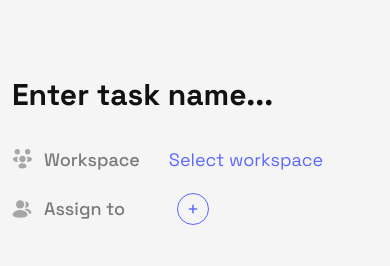
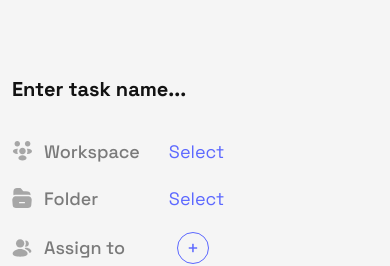
Before and after one commit to gyenabubakar/tasksheet-app, a Next.js app: page /app/new-task in a window 390 px wide. Shown: the part 139-405 px from the top of the page. Built offline with nearby package versions, Linux system fonts and the light colour scheme.

Commit message:
input fields responsiveness fix

```diff
--- a/pages/app/new-task.tsx
+++ b/pages/app/new-task.tsx
@@ -1,17 +1,22 @@
 import Head from 'next/head';
 import React, { FormEvent, useEffect, useState } from 'react';
 import Image from 'next/image';
+import ReactTooltip from 'react-tooltip';
 
 import { DropdownItem, PageWithLayout, TaskPriority } from '~/assets/ts/types';
 import Navigation from '~/components/common/Navigation';
 import iconPeople from '~/assets/icons/task/people.svg';
 import iconWorkspace from '~/assets/icons/task/workspace.svg';
+import iconFolder from '~/assets/icons/task/folder.svg';
 import Dropdown from '~/components/workspace/Dropdown';
 import DropdownMultiple from '~/components/workspace/DropdownMultiple';
-import ReactTooltip from 'react-tooltip';
 
 interface Assignee extends DropdownItem {
   avatar: string;
+}
+
+interface Folder extends DropdownItem {
+  colour: string;
 }
 
 const NewTaskPage: PageWithLayout = () => {
@@ -20,13 +25,14 @@ const NewTaskPage: PageWithLayout = () => {
   const [name, setName] = useState('');
   const [description, setDescription] = useState('');
   const [priority, setPriority] = useState<TaskPriority | null>(null);
+  const [assignees, setAssignees] = useState<Assignee[]>([]);
+  const [workspace, setWorkspace] = useState<Assignee | null>(null);
+  const [folder, setFolder] = useState<Folder | null>(null);
+  const [checklist, setChecklist] = useState<string[]>([]);
   const [dueDate, setDueDate] = useState<number | null>(null);
-  const [assignees, setAssignees] = useState<Assignee[]>([]);
-  const [checklist, setChecklist] = useState<string[]>([]);
-  const [workspace, setWorkspace] = useState<Assignee | null>(null);
-  const [folderID, setFolderID] = useState<string | null>(null);
 
   const [showWorkspaceDropdown, setShowWorkspaceDropdown] = useState(false);
+  const [showFolderDropdown, setShowFolderDropdown] = useState(false);
   const [showMembersDropdown, setShowMembersDropdown] = useState(false);
 
   const nameIsValid = name ? name.length >= 2 && name.length < 120 : null;
@@ -250,6 +256,56 @@ const NewTaskPage: PageWithLayout = () => {
     },
   ];
 
+  const folders: Folder[] = [
+    {
+      id: '1',
+      searchable: 'Mobile Apps',
+      colour: '#5C68FF',
+      value: (
+        <div className="flex items-center">
+          <div
+            className="h-6 w-6 relative rounded-full overflow-hidden mr-3 ring-2 ring-white"
+            style={{ backgroundColor: '#5C68FF' }}
+          />
+
+          <span>Mobile Apps</span>
+        </div>
+      ),
+    },
+    {
+      id: '2',
+      searchable: '3D Animations',
+      colour: '#14CC8A',
+      value: (
+        <div className="flex items-center">
+          <div
+            className="h-6 w-6 relative rounded-full overflow-hidden mr-3 ring-2 ring-white"
+            style={{ backgroundColor: '#14CC8A' }}
+          />
+
+          <span>3D Animations</span>
+        </div>
+      ),
+    },
+    {
+      id: '3',
+      searchable: 'Blog Articles',
+      colour: '#e11d48',
+      value: (
+        <div className="flex items-center">
+          <div
+            className="h-6 w-6 relative rounded-full overflow-hidden mr-3 ring-2 ring-white"
+            style={{ backgroundColor: '#e11d48' }}
+          />
+
+          <span>Blog Articles</span>
+        </div>
+      ),
+    },
+  ];
+
+  function handleSelectFolder() {}
+
   function onCreateNewTask(e: FormEvent<HTMLFormElement>) {
     e.preventDefault();
 
@@ -261,7 +317,7 @@ const NewTaskPage: PageWithLayout = () => {
       assignees,
       checklist,
       workspace,
-      folderID,
+      folderID: folder,
     };
 
     // eslint-disable-next-line no-console
@@ -291,7 +347,7 @@ const NewTaskPage: PageWithLayout = () => {
                 minLength={1}
                 required
                 autoComplete="off"
-                className="bg-transparent border-0 text-3xl outline-0 font-bold w-full my-3 block"
+                className="bg-transparent border-0 text-xl md:text-3xl outline-0 font-bold w-full my-3 block"
                 onChange={(e) => setName(e.target.value)}
               />
 
@@ -347,7 +403,7 @@ const NewTaskPage: PageWithLayout = () => {
                         setShowWorkspaceDropdown((prevState) => !prevState)
                       }
                     >
-                      Select workspace
+                      Select
                     </button>
                   )}
                 </div>
@@ -360,6 +416,59 @@ const NewTaskPage: PageWithLayout = () => {
                     className="absolute left-[0px] top-[30px]"
                     onSelect={(item) => setWorkspace(item)}
                     onClose={() => setShowWorkspaceDropdown(false)}
+                  />
+                )}
+              </div>
+            </div>
+
+            <div className="folder-wrapper relative">
+              <div className="folder grid grid-cols-7 lg:grid-cols-5 mb-5">
+                <div className="col-start-1 col-end-4 lg:col-end-2 flex items-center">
+                  <div className="icon flex items-center relative h-5 w-5 lg:h-7 lg:w-7">
+                    <Image src={iconFolder} layout="fill" priority />
+                  </div>
+
+                  <span className="text-darkgray md:text-xl font-medium ml-3">
+                    Folder
+                  </span>
+                </div>
+
+                <div className="col-start-4 col-end-8 lg:col-start-2 lg:col-end-6 relative">
+                  {folder && (
+                    <div className="flex items-center">
+                      <span>{folder.searchable}</span>
+                      <button
+                        className="text-2xl text-red-500 font-bold ml-3"
+                        onClick={() => {
+                          setFolder(null);
+                          setShowFolderDropdown(true);
+                        }}
+                      >
+                        &times;
+                      </button>
+                    </div>
+                  )}
+
+                  {!folder && (
+                    <button
+                      id="workspaces-dropdown-button"
+                      type="button"
+                      className="text-main hover:text-darkmain"
+                      onClick={() => handleSelectFolder()}
+                    >
+                      Select
+                    </button>
+                  )}
+                </div>
+
+                {showFolderDropdown && (
+                  <Dropdown
+                    id="workspaces-dropdown"
+                    options={folders}
+                    value={folder}
+                    className="absolute left-[0px] top-[30px]"
+                    onSelect={(item) => setFolder(item)}
+                    onClose={() => setShowFolderDropdown(false)}
                   />
                 )}
               </div>
--- a/styles/globals.css
+++ b/styles/globals.css
@@ -174,6 +174,7 @@ textarea::placeholder {
 
 .page-new-task form .name label {
   top: 20%;
+  @apply text-xl md:text-3xl;
 }
 
 .page-new-task form .name input:focus + label,
```
Also changed, not shown: assets/icons/task/folder.svg (added).
